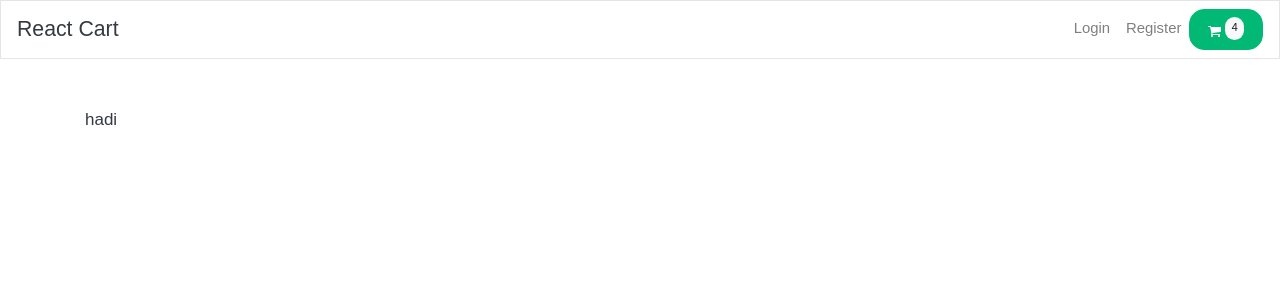
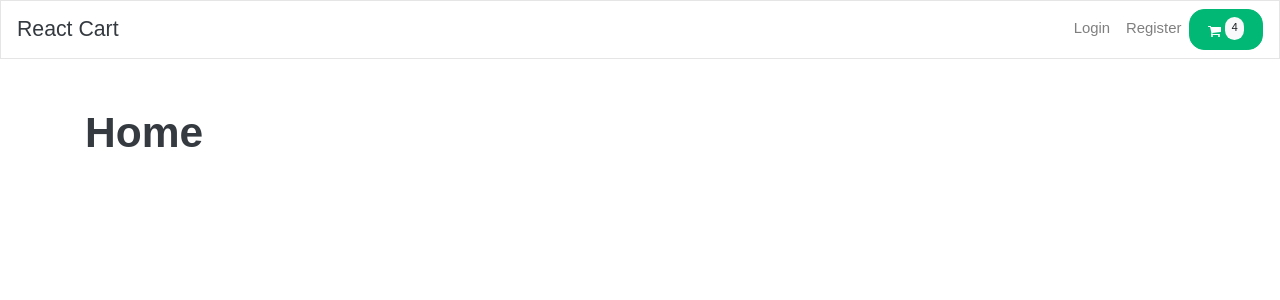
Before and after one commit to seersol92/react-shopping-cart, a React (Create React App) app: page / in a window 1280 px wide. Shown: the top 300 px of the page. Built offline with nearby package versions, Linux system fonts and the light colour scheme.

Commit message:
Fix NavBar

```diff
--- a/package.json
+++ b/package.json
@@ -5,7 +5,7 @@
   "dependencies": {
     "react": "^16.4.1",
     "react-dom": "^16.4.1",
-    "react-router": "^4.3.1",
+    "react-router-dom": "^4.3.1",
     "react-scripts": "1.1.4"
   },
   "scripts": {
--- a/src/App.js
+++ b/src/App.js
@@ -1,12 +1,30 @@
 import React, { Component } from 'react';
+import {
+  BrowserRouter as Router,
+  Route
+} from 'react-router-dom'
+import Routes from './routes/Router'
 import Layout from './layout/Layout';
 
 class App extends Component {
   render() {
     return (
-      <div className="App">
-        <Layout> hadi</Layout>
-      </div>
+      <Router>
+        <div>
+          <Layout>
+          {
+            Routes.map((route) => (
+            <Route
+              key={route.path}
+              path={route.path}
+              exact={route.exact}
+              component={route.component}
+            />
+            ))
+          }
+          </Layout>
+        </div>
+      </Router>
     );
   }
 }
--- /dev/null
+++ b/src/components/Home.js
@@ -0,0 +1,14 @@
+import React, { Component } from 'react';
+
+class Home extends Component {
+
+    render() {
+        return (
+            <div>
+                <h1>Home</h1>
+            </div>
+         );
+    }
+}
+
+export default Home;
--- a/src/components/shared/NavBar.js
+++ b/src/components/shared/NavBar.js
@@ -1,10 +1,11 @@
 import React, { Component } from 'react';
+import { NavLink } from 'react-router-dom'
 
 class NavBar extends Component {
     render() {
         return (
             <nav className="navbar navbar-expand-lg navbar-light bg-light">
-                <a className="navbar-brand">React Cart</a>
+                <NavLink to={'/'} className="navbar-brand">React Cart</NavLink>
                 <button className="navbar-toggler" type="button" data-toggle="collapse" data-target="#navbarColor03" aria-controls="navbarColor03" aria-expanded="false" aria-label="Toggle navigation">
                     <span className="navbar-toggler-icon"></span>
                 </button>
@@ -13,10 +14,10 @@ class NavBar extends Component {
                     <ul className="navbar-nav ml-auto">
 
                     <li className="nav-item">
-                        <a className="nav-link">Login</a>
+                        <NavLink className="nav-link" to={'/login'} activeClassName="active">Login</NavLink>
                     </li>
                     <li className="nav-item">
-                        <a className="nav-link">Register</a>
+                        <NavLink className="nav-link" to={'/register'} activeClassName="active">Register</NavLink>
                     </li>
                     <li className="nav-item">
                         <button className="btn btn-success">
--- /dev/null
+++ b/src/routes/Router.js
@@ -0,0 +1,34 @@
+import Login from './../components/auth/Login';
+import Register from './../components/auth/Register';
+import Cart from './../components/cart/Cart';
+import Home from './../components/Home'
+
+
+const Routes = [
+
+    {
+        path: '/login',
+        component: Login,
+    },
+    {
+        path: '/register',
+        component: Register
+    },
+    {
+        path: '/cart',
+        component: Cart
+    },
+    {
+        path: '/profile',
+        component: Cart
+    },
+
+    {
+        path: '/',
+        component: Home,
+        exact: true
+    }
+
+]
+
+export default Routes;
```
Also changed, not shown: src/routes/Index.js (deleted).
